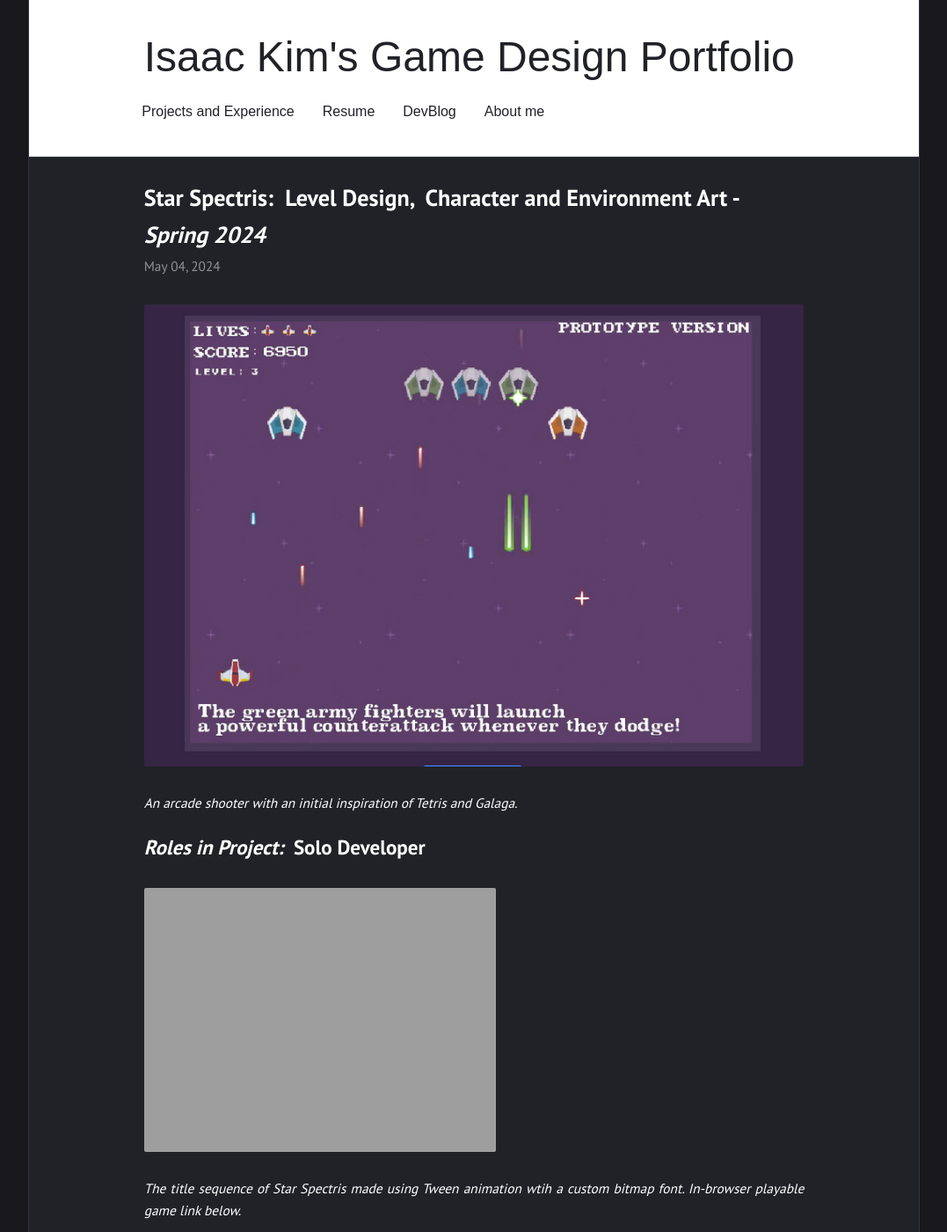
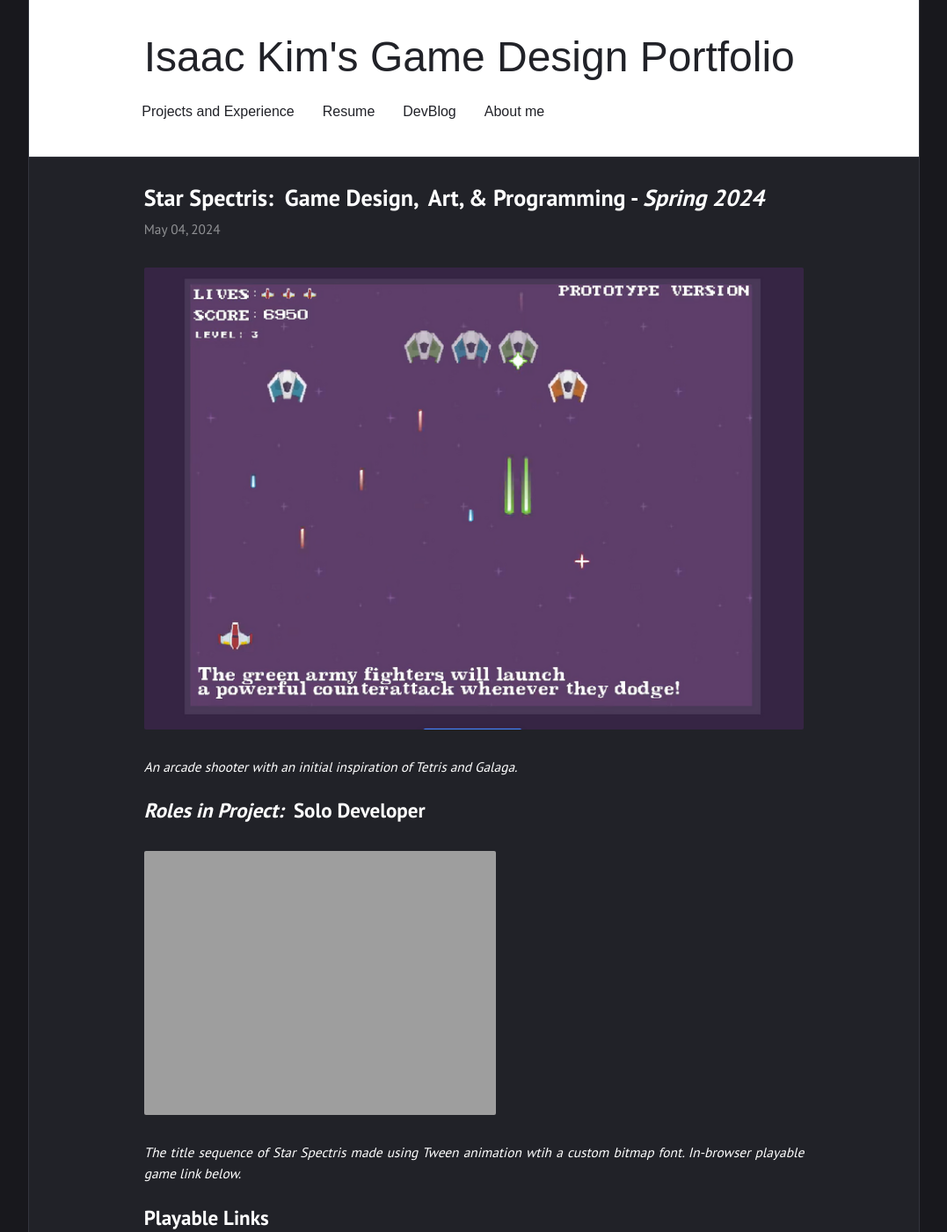
Before and after one commit to isaacwkm/isaacwkm.github.io, a Jekyll site: the page built from _posts/2024-05-04-Star-Spectris.md, in a window 1280 px wide and 1400 px high. Shown: the whole window at 88% size, without its empty margins (101-1178 px from the left). Built offline with Jekyll 4.4.1, drawn with Linux system fonts in a browser that asks for light colours.

Commit message:
beautify

```diff
--- a/_posts/2024-05-04-Star-Spectris.md
+++ b/_posts/2024-05-04-Star-Spectris.md
@@ -1,5 +1,5 @@
 ---
-title:  "Star Spectris: &nbsp;Level Design, &nbsp;Character and Environment Art - <i>Spring 2024</i>"
+title:  "Star Spectris: &nbsp;Game Design,&nbsp; Art, & Programming - <i>Spring 2024</i>"
 layout: post
 categories: Portfolio
 date: 2024-05-04
@@ -16,7 +16,7 @@ hidedate: true
 
 *The title sequence of Star Spectris made using Tween animation wtih a custom bitmap font. In-browser playable game link below.*
 
-## Playable Link
+## Playable Links
 
 Option 1 - Itch.io: [https://saxxiefone.itch.io/star-spectris](https://saxxiefone.itch.io/star-spectris) (in-browser)
 
```
Also changed, not shown: _posts/2024-10-22-Ghost-Man.md (+1 -1 lines).
